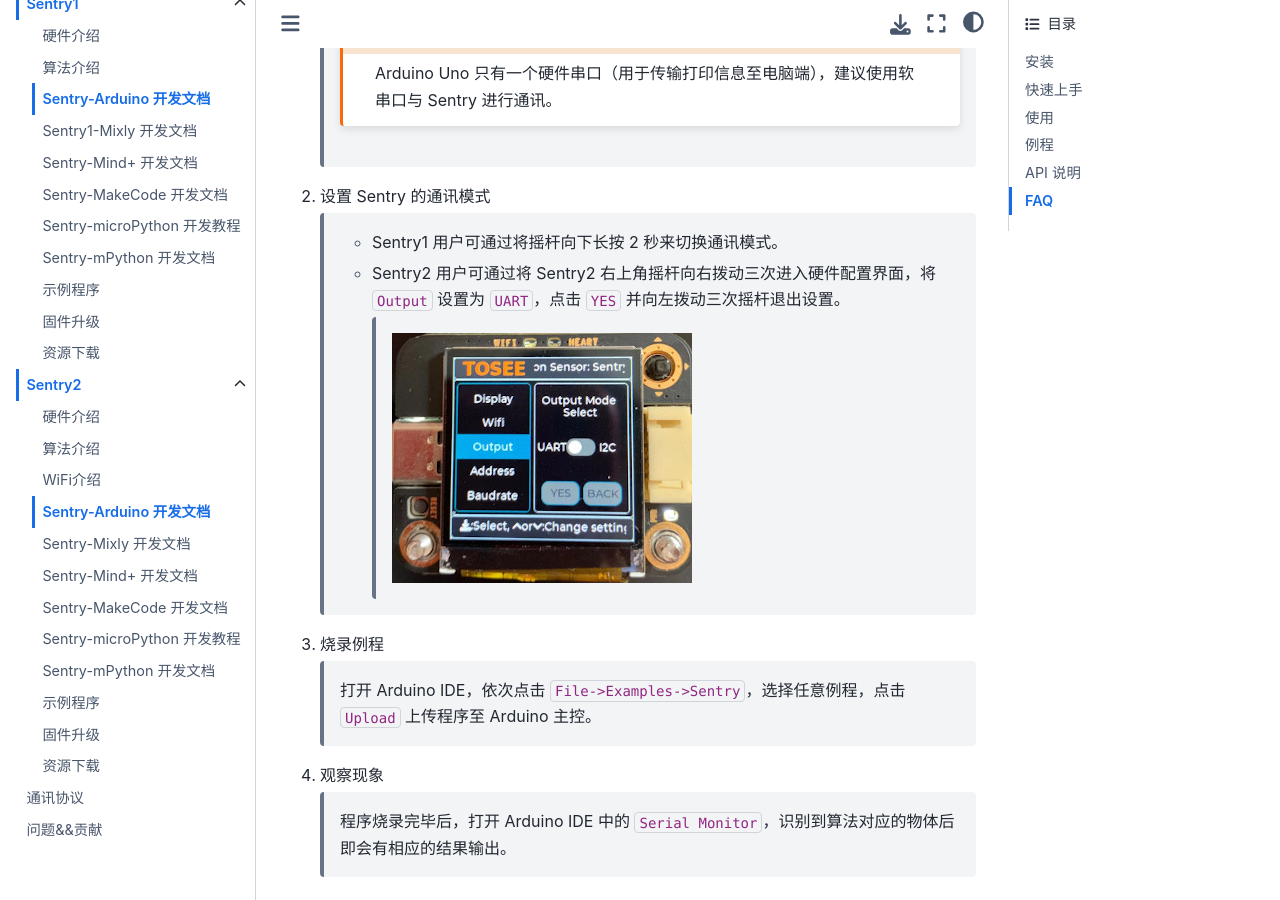
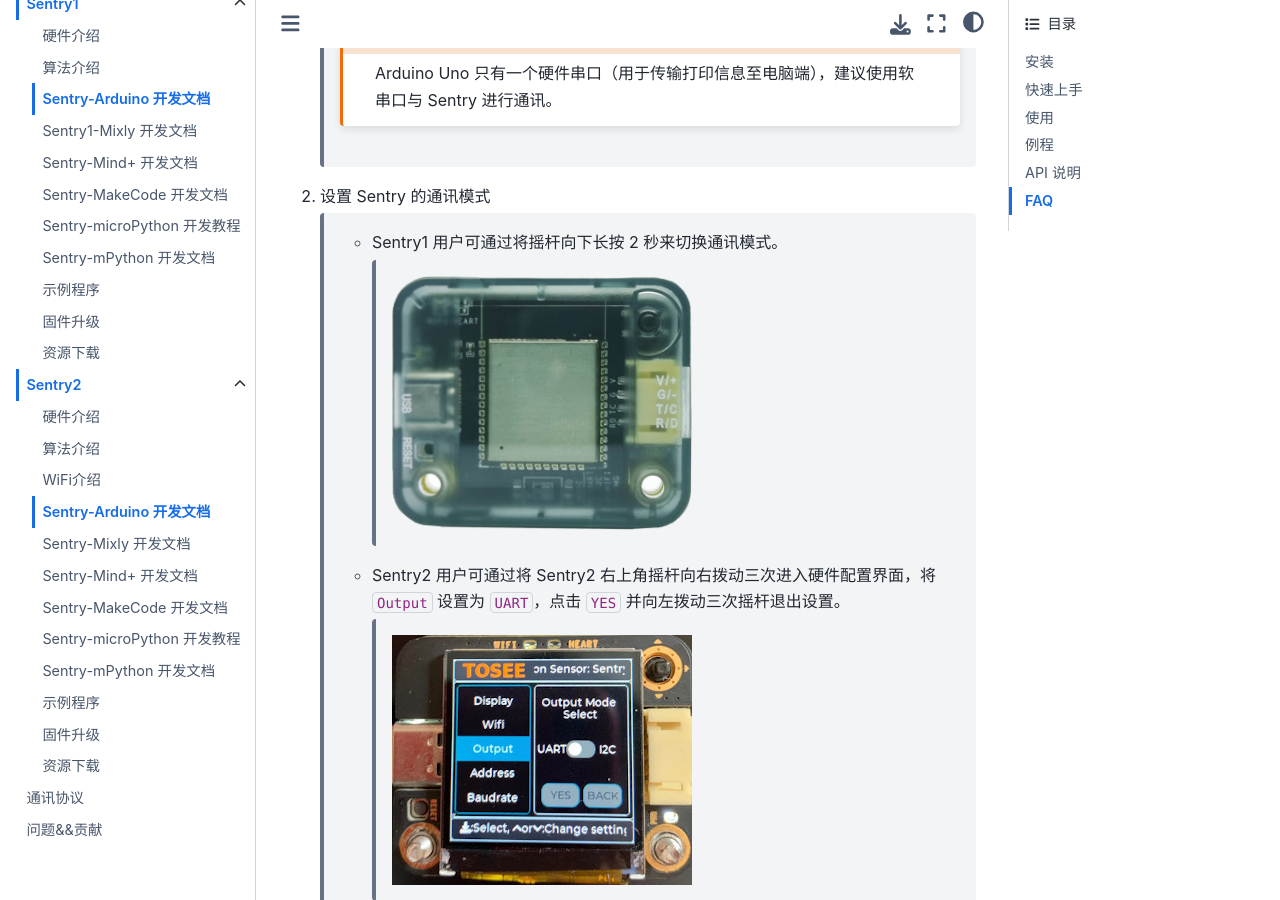
Before and after one commit to AITosee/Tosee-Docs, a Sphinx documentation site: the page built from docs/Common/Arduino/index.rst, in a window 1280 px wide and 900 px high, scrolled down 1566 px. Built offline with Sphinx 7.4.7 and the Sphinx Book theme 1.1.4, drawn with Linux system fonts in a browser that asks for light colours.

Commit message:
Add sentry1 images, resize image width to 300

```diff
--- a/docs/Common/Arduino/index.rst
+++ b/docs/Common/Arduino/index.rst
@@ -39,9 +39,13 @@
 
     - Sentry1 用户可通过将摇杆向下长按 2 秒来切换通讯模式。
 
+        .. image:: images/arduino_sentry1_backword.png
+            :width: 300
+
     - Sentry2 用户可通过将 Sentry2 右上角摇杆向右拨动三次进入硬件配置界面，将 ``Output`` 设置为 ``UART``，点击 ``YES`` 并向左拨动三次摇杆退出设置。
 
         .. image:: images/sentry_set_uart_mode.jpg
+            :width: 300
 
 3. 烧录例程
 
```
Also changed, not shown: docs/Common/Arduino/images/arduino_sentry1_backword.png (added).
